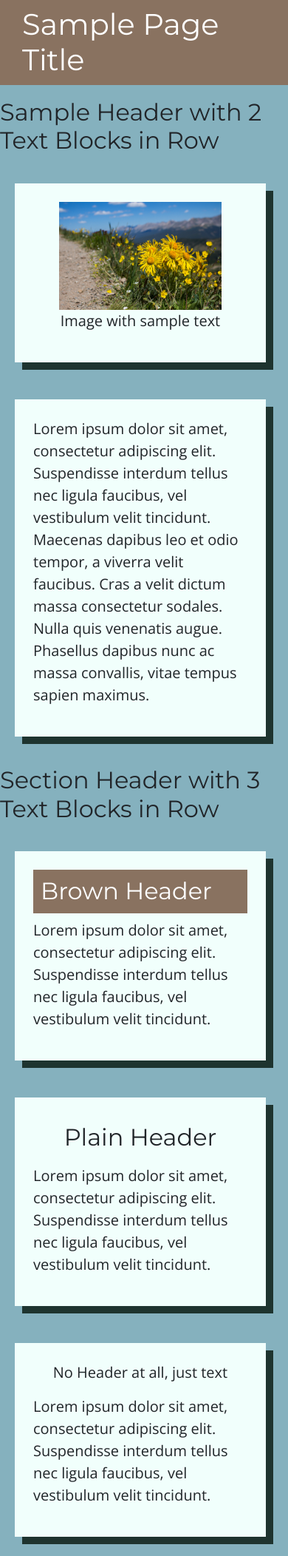
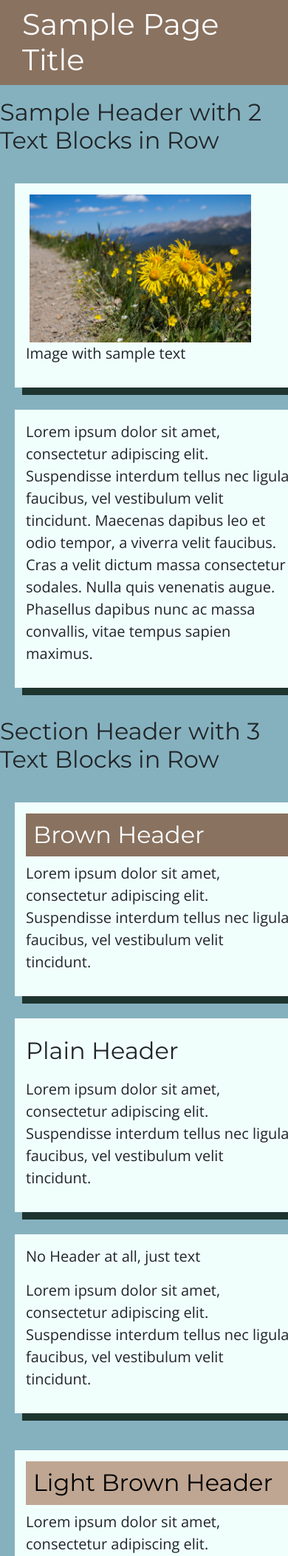
Before and after one commit to Meganmccarty/entsocwash, a Django app: template entsocwash/templates/flex_page.html in a window 390 px wide. Shown: the part 138-2242 px from the top of the page at 74% size. Run offline with Django 3.2, Linux system fonts and the light colour scheme; the template is opened without the code that fills it, so the values that code supplies are empty; some libraries are stand-ins or nearby versions.

Commit message:
Styled meeting blocks, cleaned up outdated styling

```diff
--- a/pages/static/css/styles.css
+++ b/pages/static/css/styles.css
@@ -142,10 +142,12 @@
     color: black;
 }
 
-.text-block-container-2w, .text-block-container-3w {
+.text-block-container {
     display: flex;
-    flex-direction: row;
-    align-items: flex-start; /* use "top" to make all text blocks of equal height */
+    flex-direction: column;
+    align-items: center;
+    justify-content: center;
+    width: 85%;
 }
 
 .text-block-header {
@@ -156,40 +158,36 @@
 
 .text-block {
     display: flex;
-    flex-direction: row;
-    flex-wrap: wrap;
-    align-items: center;
-    justify-content: space-evenly;
+    flex-direction: column;
+    align-items: left;
+    justify-content: space-around;
     background-color: rgb(241, 255, 252);
     box-shadow: 10px 10px 0px rgb(30, 52, 47);
     margin: 20px 30px 30px 20px;
-    padding: 25px;
+    padding: 15px;
     height: auto;
     font-size: 20px;
     font-family: 'Open Sans', sans-serif;
+    width: 100%;
 }
 
-.text-block > .half-text {
-    max-width: 50%;
-    min-width: 220px;
+.subtext-block {
+    display: flex;
+    flex-direction: row;
+    align-items: center;
+    justify-content: center;
 }
 
-.text-block > .two-thirds-text {
-    max-width: 66%;
-    min-width: 220px;
-}
-
-.text-block > .full-text {
-    max-width: 75%;
-    min-width: 220px;
+.subtext-item {
+    padding: 25px;
 }
 
 .text-block img {
     display: block;
     width: 50%;
+    min-width: 200px;
+    max-width: 300px;
     height: auto;
-    min-width: 220px;
-    max-width: 350px;
     margin: 0 5px 0 5px;
 }
 
@@ -217,12 +215,6 @@
     }
 }
 
-@media all and (max-width: 960px) {
-    .text-block-container-3w {
-        flex-direction: column;
-    }
-}
-
 @media all and (max-width: 930px) {
     .home-banner {
         margin: 25px 30px 25px 30px;
@@ -243,15 +235,15 @@
     }
 }
 
-@media all and (max-width: 750px) {
-    .text-block-container-2w {
-        flex-direction: column;
-    }
-}
-
 @media all and (max-width: 700px) {
     .home-banner > h1 {
         font-size: 35px;
+    }
+
+    .subtext-block {
+        display: flex;
+        flex-direction: column;
+        align-items: center;
     }
 }
 
@@ -273,4 +265,8 @@
         align-items: center;
         justify-content: space-evenly;
     }
+
+    .text-block img {
+        width: 100%;
+    }
 }
```
